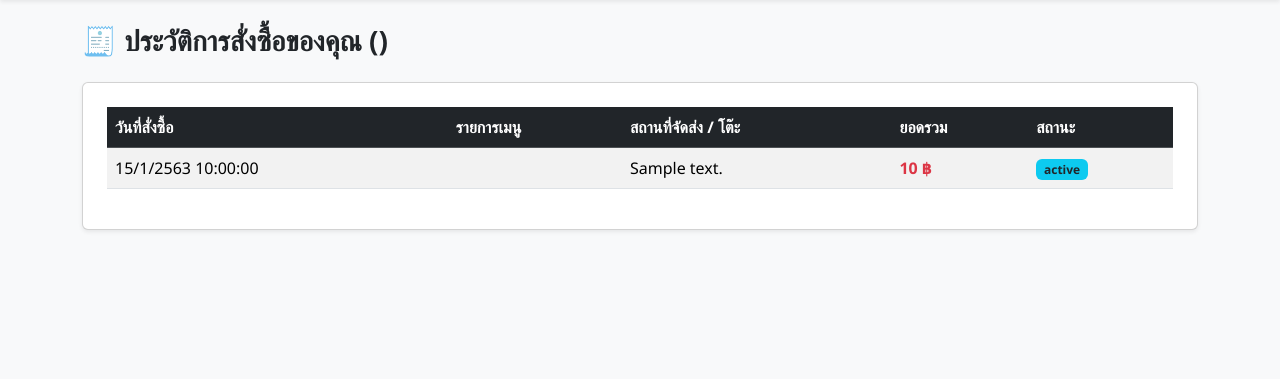
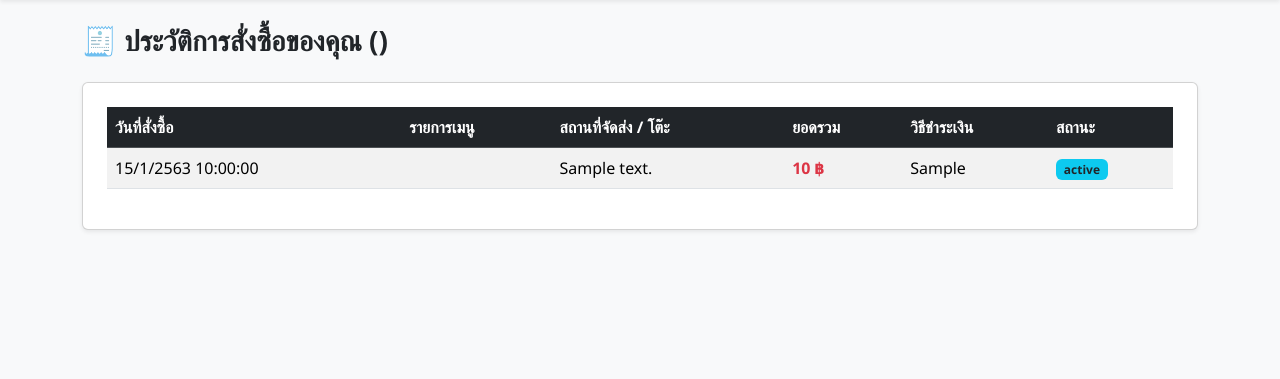
Before and after one commit to tpee2522/cozybean-cafe-mongodb, a Node server app: page /my-orders in a window 1280 px wide. Shown: the part 56-435 px from the top of the page. Run offline with Node 20, Linux system fonts and the light colour scheme; a user stored in the database is signed in; tables that the repository leaves empty hold one stand-in row (values such as "Sample post"); some libraries are stand-ins or nearby versions.

Commit message:
Update my-orders.ejs

```diff
--- a/views/my-orders.ejs
+++ b/views/my-orders.ejs
@@ -17,6 +17,7 @@
             <th>รายการเมนู</th>
             <th>สถานที่จัดส่ง / โต๊ะ</th>
             <th>ยอดรวม</th>
+            <th>วิธีชำระเงิน</th>
             <th>สถานะ</th>
           </tr>
         </thead>
@@ -33,6 +34,7 @@
               </td>
               <td><%= o.address %></td>
               <td class="fw-bold text-danger"><%= o.totalAmount.toLocaleString() %> ฿</td>
+              <td><%= o.paymentMethod || 'เงินสด / ชำระที่เคาน์เตอร์' %></td>
               <td><span class="badge bg-info text-dark"><%= o.status %></span></td>
             </tr>
           <% }) %>
```
